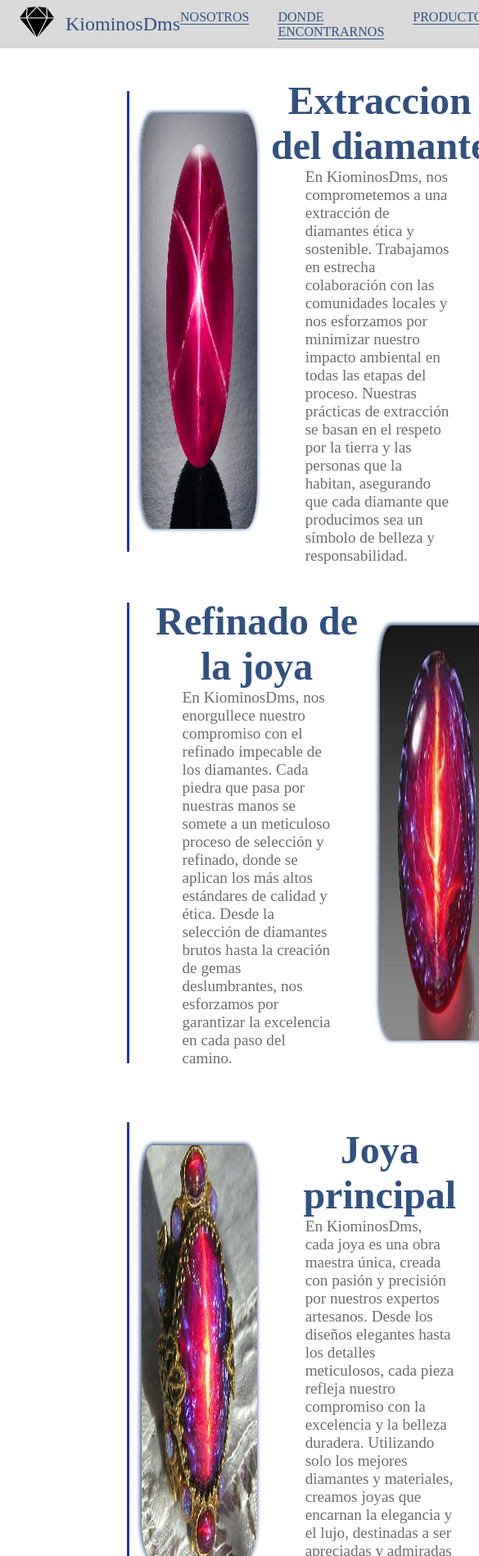
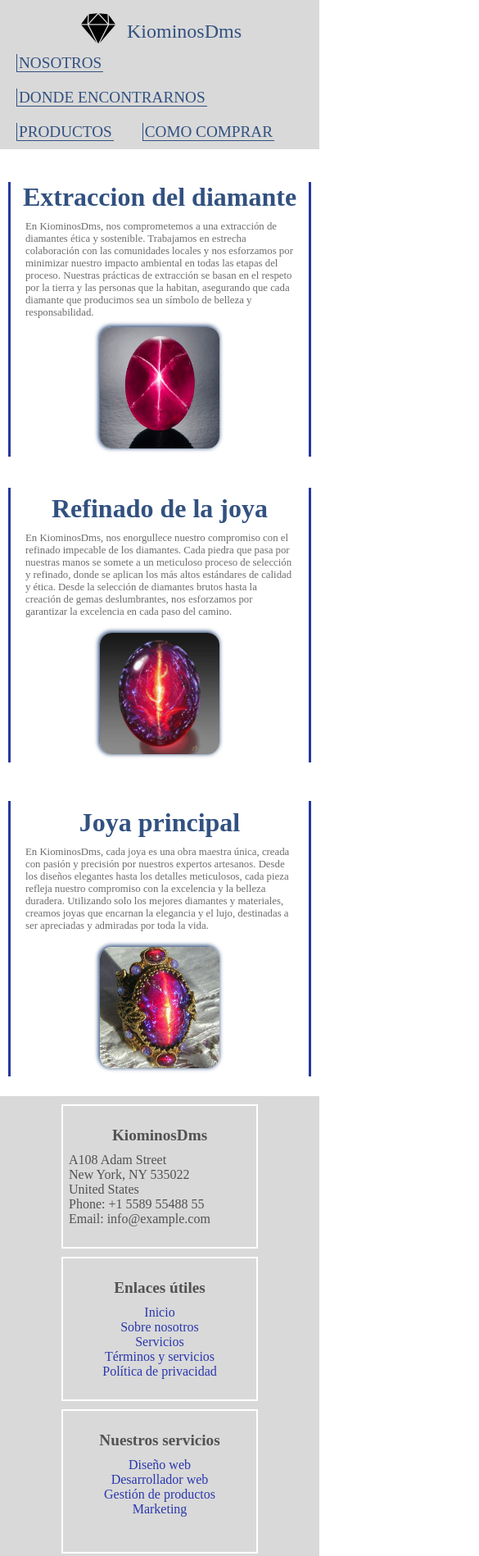
Before and after one commit to lauttiip/preentrega2-coderhouse, a plain HTML site: page pages/Nosotros.html in a window 390 px wide. Shown: the top 1898 px of the page at 82% size, 585 px wide, since content can reach past the window. Drawn offline with Linux system fonts and the light colour scheme.

Commit message:
aplicacion de mediaquery en page comprar y nosotros

```diff
--- a/css/style.css
+++ b/css/style.css
@@ -399,7 +399,7 @@ body{
     width: 100%;
     display: grid;
     width: 100%;
-    height: 140vh;
+    height: 150vh;
     grid-template-rows: 5% auto 15%;
     grid-template-columns: 1fr;
     grid-template-areas:
@@ -418,16 +418,10 @@ body{
     grid-area: main;
 }
 
-.footerComprar{
-    grid-area: footer;
-    background-color: #40534F;
-    height: 100%;
-    border-top: 2px solid #D4CC9F;
-}
 
 .navbarComprar{
     background-color: #40534F;
-    height: 60px;
+    height: 100%;
     width: 100%;
     border-bottom: 2px solid #D4CC9F;
 }
@@ -466,6 +460,7 @@ body{
     background-color: #D4CC9F;
     padding: 20px;
     border-radius: 10px;
+    width: auto;
 }
 
 .containerForm form {
@@ -524,3 +519,160 @@ button:hover {
 .aColor a{
     color: white;
 }
+
+.footerComprar{
+    grid-area: footer;
+    background-color: #40534F;
+    height: 100%;
+    border-top: 2px solid #D4CC9F;
+}
+
+
+/* Mediaquery */
+
+
+
+@media (max-width:1024px){
+    .bodyContainer{
+        grid-template-rows: auto auto 20%;
+    }
+
+    .bodyContainerComprar{
+        grid-template-rows: auto auto 20%;
+    }
+
+    .navbar{
+        flex-direction: column;
+    }
+
+    .nav-links li a {
+        font-size: 1.2rem;
+    }
+
+    .card1{
+        width: 80%;
+    }
+    .card2{
+        width: 80%;
+    }
+    .card3{
+        width: 80%;
+    }
+}
+
+@media (max-width: 768px){
+    .bodyContainer{
+        grid-template-rows: auto auto 32%;
+    }
+
+    .bodyContainerComprar{
+        grid-template-rows: auto auto 32%;
+    }
+
+    .nav-links{
+        flex-wrap: wrap;
+        width: 100%;
+        margin: auto;
+    }
+
+    .card1{
+        flex-direction: column;
+        width: 95%;
+        padding: 10px 0;
+    }
+    .card1 div{
+        width: 100%;
+    }
+
+    .infoCard{
+    order: 1;
+    }
+
+    .imgCard{
+    order: 2;
+    }
+
+    .infoCard p{
+        width: 90%;
+        padding: 10px 0;
+
+    }
+
+    .card2{
+        flex-direction: column;
+        width: 95%;
+        padding: 10px 0;
+    }
+    .card2 div{
+        width: 100%;
+    }
+
+    .card3{
+        flex-direction: column;
+        width: 95%;
+        padding: 10px 0;
+    }
+    .card3 div{
+        width: 100%;
+    }
+
+
+
+}
+
+@media (max-width: 425px){
+    .bodyContainer{
+        grid-template-rows: auto auto auto;
+    }
+
+    .bodyContainerComprar{
+        grid-template-rows: auto auto auto;
+    }
+
+    .nav-links li{
+        border-left: 1px solid #325180;
+    }
+
+    .nav-links li a{
+        padding: 0 2px;
+    }
+
+
+    .infoCard h2{
+        font-size: 2rem;
+    }
+
+    .infoCard p{
+        font-size: 0.8rem;
+    }
+
+    .containerForm{
+        width: 300px;
+    }
+
+    .footerComprar{
+        padding: 20px 0;
+    }
+}
+
+@media (max-width: 375px){
+    .nav-links{
+        justify-content: space-around;
+    }
+    .nav-links li a{
+        font-size: 0.8rem;
+    }
+
+    .infoCard h2{
+        font-size: 1.4rem;
+    }
+
+    .containerForm{
+        width: 265px;
+    }
+
+    .infoCard p{
+        font-size: 0.7rem;
+    }
+
+}
```
Also changed, not shown: pages/comprar.html (+1 -1 lines), pages/productos.html (+2 -2 lines).
